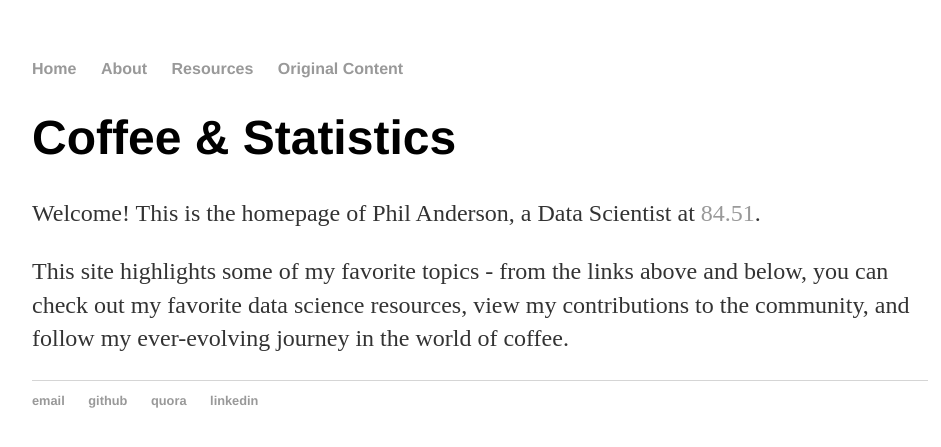
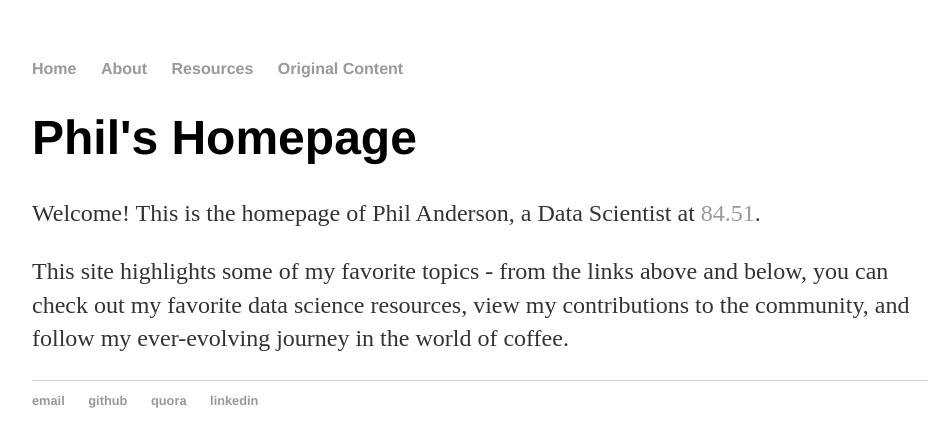
Before and after one commit to panders225/panders225.github.io, a Jekyll site: the page built from index.html, in a window 1280 px wide. Shown: the top 447 px of the page, without its empty margins (160-1101 px from the left). Built offline with Jekyll 4.4.1, drawn with Linux system fonts in a browser that asks for light colours.

Commit message:
title change

```diff
--- a/index.html
+++ b/index.html
@@ -3,7 +3,7 @@ layout: default
 title: Phil Anderson, Data Scientist
 ---
 <div class="blurb">
-	<h1>Coffee & Statistics</h1>
+	<h1>Phil's Homepage</h1>
 	<p>
 		Welcome! This is the homepage of Phil Anderson, a Data Scientist at <a href="https://www.8451.com/">84.51</a>.
 	</p>
```
